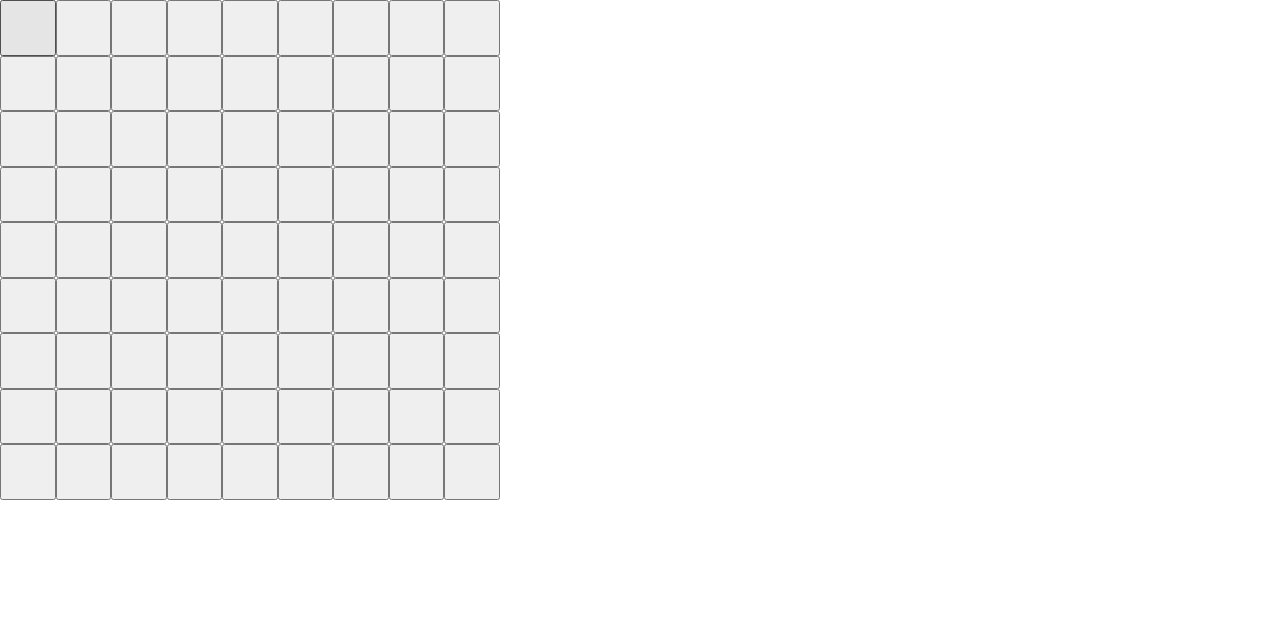
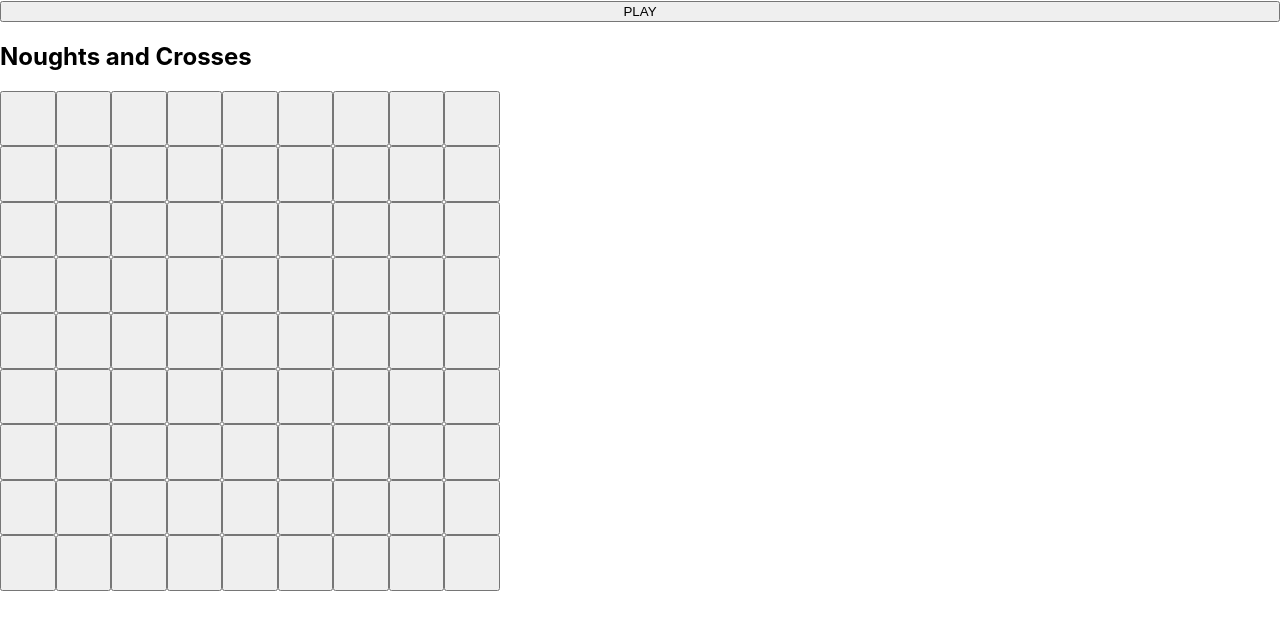
Before and after one commit to profil04/Noughts-And-Crosses, a React (Create React App) app: page / in a window 1280 px wide. Shown: the top 630 px of the page. Built offline with nearby package versions, Linux system fonts and the light colour scheme.

Commit message:
Additions to layout
added new files and placed all components into corresponding folder

```diff
--- a/src/App.js
+++ b/src/App.js
@@ -1,5 +1,5 @@
+import Interface from './components/Interface';
 import './App.css';
-import Interface from './Interface';
 
 function App() {
   return (
--- /dev/null
+++ b/src/components/BigField.js
@@ -0,0 +1,21 @@
+import React, { Component } from 'react'
+import '../App.css';
+import SmallField from './SmallField';
+
+export default class BigField extends Component {
+    render() {
+        return (
+            <div className='bigField'>
+                <SmallField/>
+                <SmallField/>
+                <SmallField/>
+                <SmallField/>
+                <SmallField/>
+                <SmallField/>
+                <SmallField/>
+                <SmallField/>
+                <SmallField/>
+            </div>
+        )
+    }
+}
--- /dev/null
+++ b/src/components/Board.js
@@ -0,0 +1,21 @@
+import React, { Component } from 'react'
+import BigField from './BigField'
+import '../App.css';
+
+export default class Board extends Component {
+    render() {
+        return (
+            <div className='board'>
+                <BigField/>
+                <BigField/>
+                <BigField/>
+                <BigField/>
+                <BigField/>
+                <BigField/>
+                <BigField/>
+                <BigField/>
+                <BigField/>
+            </div>
+        )
+    }
+}
--- /dev/null
+++ b/src/components/HeaderWithData.js
@@ -0,0 +1,19 @@
+import React, { Component } from 'react'
+import Player1Points from './Player1Points'
+import Player2Points from './Player2Points'
+import Timer from './Timer'
+
+export class HeaderWithData extends Component {
+
+    render() {
+        return (
+            <div className='headerWithData'>
+                <Player1Points/>
+                <Timer/>
+                <Player2Points/>
+            </div>
+        )
+    }
+}
+
+export default HeaderWithData
--- /dev/null
+++ b/src/components/Interface.js
@@ -0,0 +1,17 @@
+import React, { Component } from 'react'
+import HeaderWithData from './HeaderWithData'
+import TimelineAndTitle from './TimelineAndTitle'
+import Board from './Board'
+
+
+export default class Interface extends Component {
+    render() {
+        return (
+            <div className='interface'>
+                <HeaderWithData/>
+                <TimelineAndTitle/>
+                <Board/>
+            </div>
+        )
+    }
+}
--- /dev/null
+++ b/src/components/Player1Points.js
@@ -0,0 +1,11 @@
+import React, { Component } from 'react'
+
+export default class Player1Points extends Component {
+    render() {
+        return (
+            <div>
+
+            </div>
+        )
+    }
+}
--- /dev/null
+++ b/src/components/Player2Points.js
@@ -0,0 +1,11 @@
+import React, { Component } from 'react'
+
+export default class Player2Points extends Component {
+    render() {
+        return (
+            <div>
+
+            </div>
+        )
+    }
+}
--- /dev/null
+++ b/src/components/SmallField.js
@@ -0,0 +1,12 @@
+import React, { Component } from 'react'
+import '../App.css';
+
+export default class SmallField extends Component {
+    render() {
+        return (
+            <div>
+                <button></button>
+            </div>
+        )
+    }
+}
--- /dev/null
+++ b/src/components/Timeline.js
@@ -0,0 +1,11 @@
+import React, { Component } from 'react'
+
+export default class Timeline extends Component {
+    render() {
+        return (
+            <div>
+
+            </div>
+        )
+    }
+}
--- /dev/null
+++ b/src/components/TimelineAndTitle.js
@@ -0,0 +1,16 @@
+import React, { Component } from 'react'
+import Timeline from './Timeline'
+
+export class TimelineAndTitle extends Component {
+
+    render() {
+        return (
+            <div className='timelineAndTitle'>
+                <h2>Noughts and Crosses</h2>
+                <Timeline/>
+            </div>
+        )
+    }
+}
+
+export default TimelineAndTitle
--- /dev/null
+++ b/src/components/Timer.js
@@ -0,0 +1,21 @@
+import React, { Component } from 'react'
+
+export default class Timer extends Component {
+
+    constructor(props) {
+        super(props)
+
+        this.state = {
+             seconds: 0
+        }
+    }
+
+
+    render() {
+        return (
+            <div>
+                <button>PLAY</button>
+            </div>
+        )
+    }
+}
```
